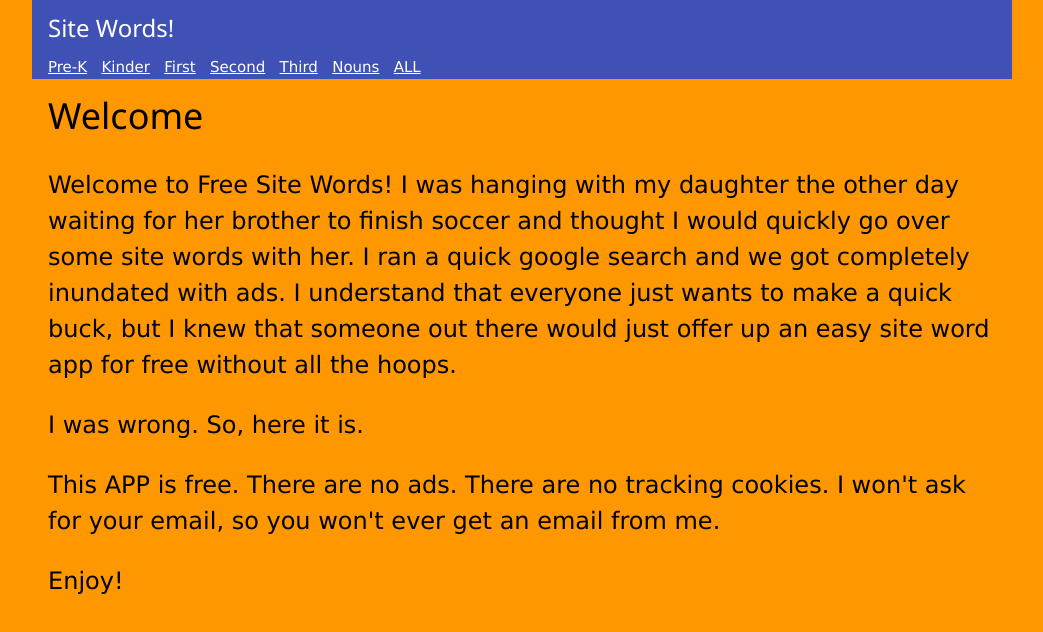
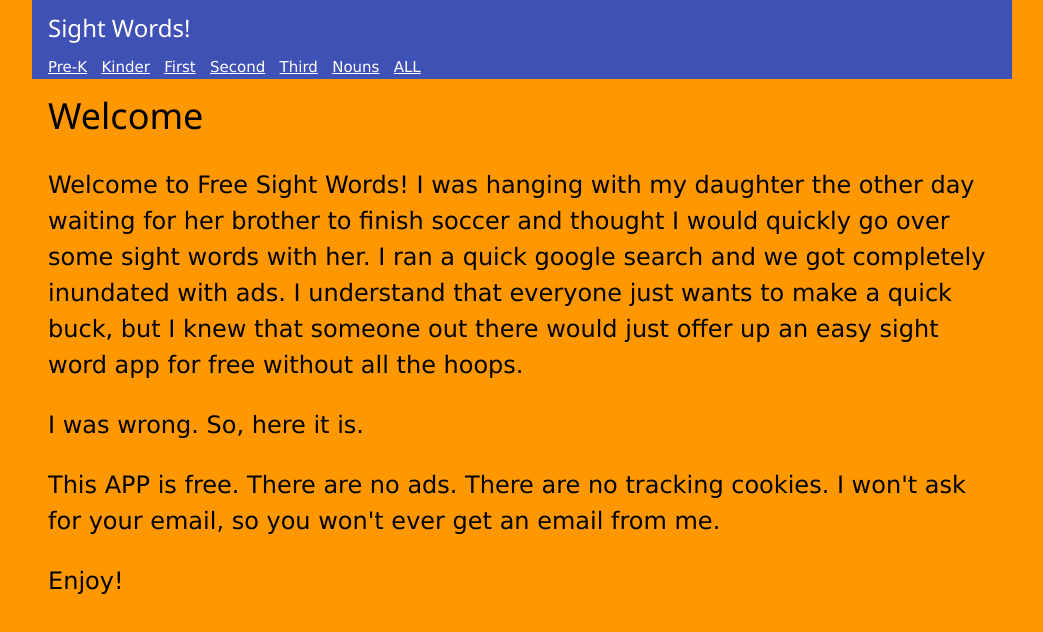
Before and after one commit to tircnf/sight-words, a Vue app: page / in a window 1280 px wide. Shown: the top 632 px of the page, without its empty margins (118-1161 px from the left). Built offline with nearby package versions, Linux system fonts and the light colour scheme.

Commit message:
Site pun no good.

```diff
--- a/package.json
+++ b/package.json
@@ -1,6 +1,6 @@
 {
-  "name": "sitewords",
-  "version": "0.0.0",
+  "name": "sightwords",
+  "version": "0.0.1",
   "private": true,
   "type": "module",
   "scripts": {
--- a/src/App.vue
+++ b/src/App.vue
@@ -5,7 +5,7 @@ import { RouterLink, RouterView } from 'vue-router'
 <template>
 <!--  <header>-->
 <!--    <div class="w3-container w3-indigo">-->
-<!--      <h3>Site Words!</h3>-->
+<!--      <h3>Sight Words!</h3>-->
 
 <!--      <nav>-->
 <!--        <RouterLink to="/">Welcome</RouterLink> &nbsp;-->
--- a/src/views/HomeView.vue
+++ b/src/views/HomeView.vue
@@ -6,7 +6,7 @@
 
     <header>
       <div class="w3-container w3-content w3-indigo">
-        <h3>Site Words!</h3>
+        <h3>Sight Words!</h3>
         <nav>
           <RouterLink to="/pre-k">Pre-K</RouterLink> &nbsp;
           <RouterLink to="/kinder">Kinder</RouterLink> &nbsp;
@@ -22,10 +22,10 @@
       <h1>Welcome</h1>
 
       <p>
-        Welcome to Free Site Words! I was hanging with my daughter the other day waiting for her brother to
-        finish soccer and thought I would quickly go over some site words with her. I ran a quick google search and
+        Welcome to Free Sight Words! I was hanging with my daughter the other day waiting for her brother to
+        finish soccer and thought I would quickly go over some sight words with her. I ran a quick google search and
         we got completely inundated with ads. I understand that everyone just wants to make a quick buck, but I
-        knew that someone out there would just offer up an easy site word app for free without all the hoops.
+        knew that someone out there would just offer up an easy sight word app for free without all the hoops.
 
       </p>
       <p>
```
Also changed, not shown: 2 other files (tests, documents, lock files or other folders).
